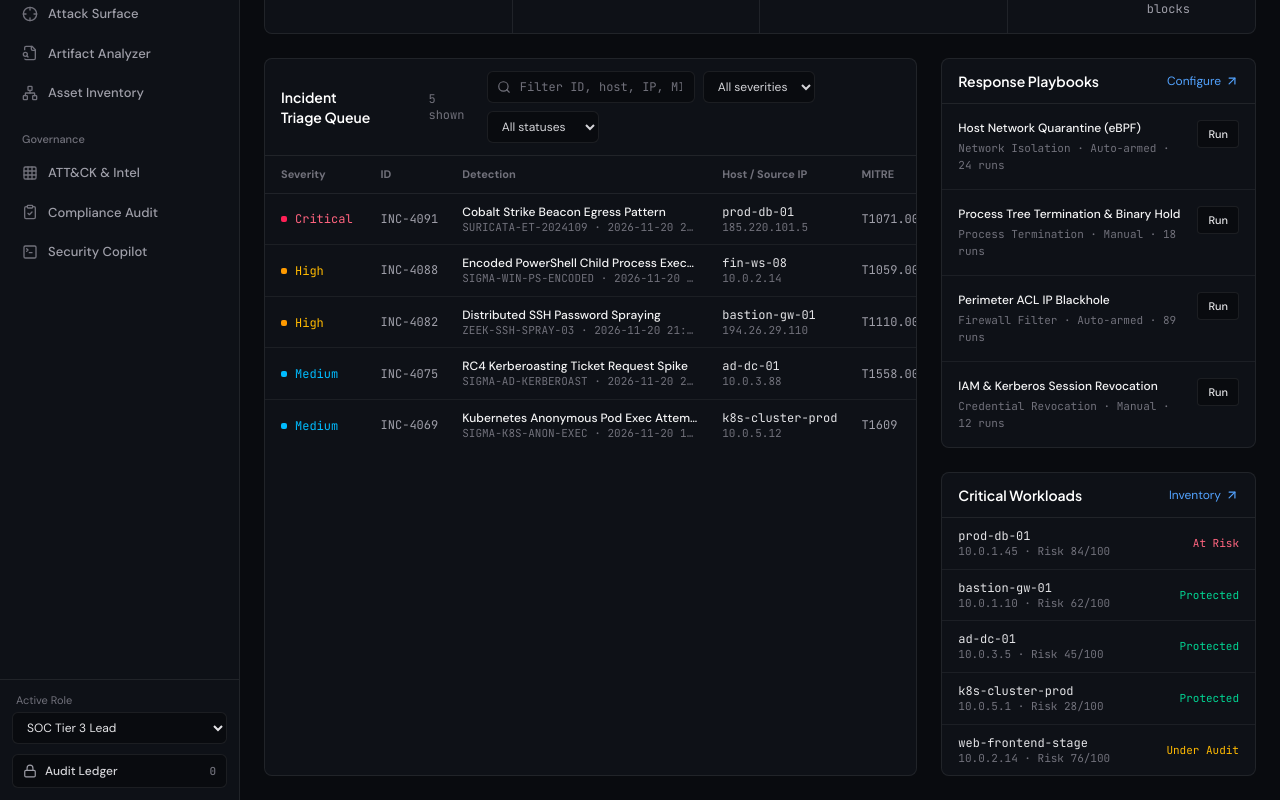
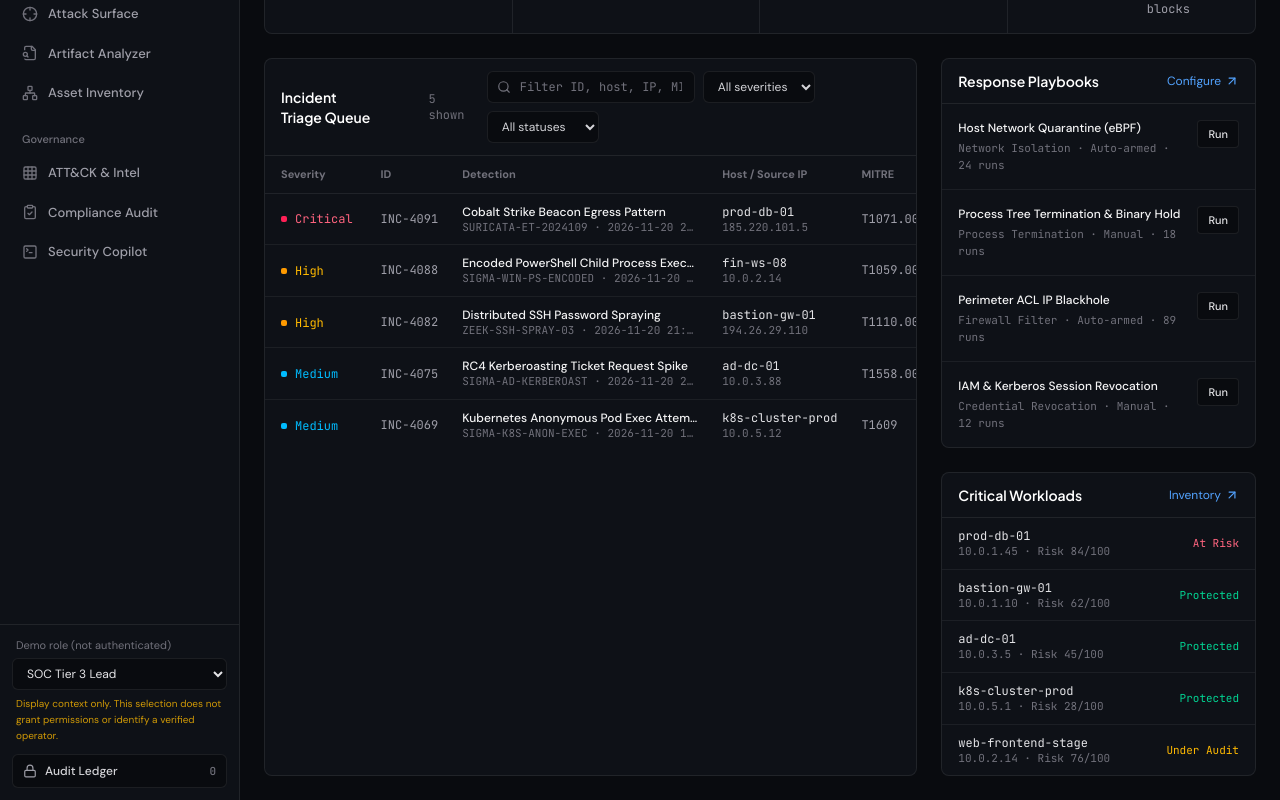
Before and after one commit to yobi369/Sentinel, a React (Vite) app: page / in a window 1280 px wide. Shown: the part 216-1016 px from the top of the page. Built offline with nearby package versions, Linux system fonts and the light colour scheme; no server answers.

Commit message:
Label selectable operator role as demo-only context

```diff
--- a/src/components/Sidebar.tsx
+++ b/src/components/Sidebar.tsx
@@ -124,7 +124,7 @@ export const Sidebar: React.FC<SidebarProps> = ({
       {/* Bottom Operator Context & Audit Ledger Trigger */}
       <div className="p-3 border-t border-white/[0.08] space-y-2.5">
         <div>
-          <label className="block text-[11px] text-zinc-500 px-1 mb-1">Active Role</label>
+          <label className="block text-[11px] text-zinc-500 px-1 mb-1">Demo role (not authenticated)</label>
           <select
             value={role}
             onChange={(e) => setRole(e.target.value as UserRole)}
@@ -136,6 +136,7 @@ export const Sidebar: React.FC<SidebarProps> = ({
             <option value="Compliance Lead">Compliance Lead</option>
             <option value="CISO">CISO</option>
           </select>
+          <p className="px-1 mt-1.5 text-[10px] leading-relaxed text-amber-400/80">Display context only. This selection does not grant permissions or identify a verified operator.</p>
         </div>
 
         <button
```
